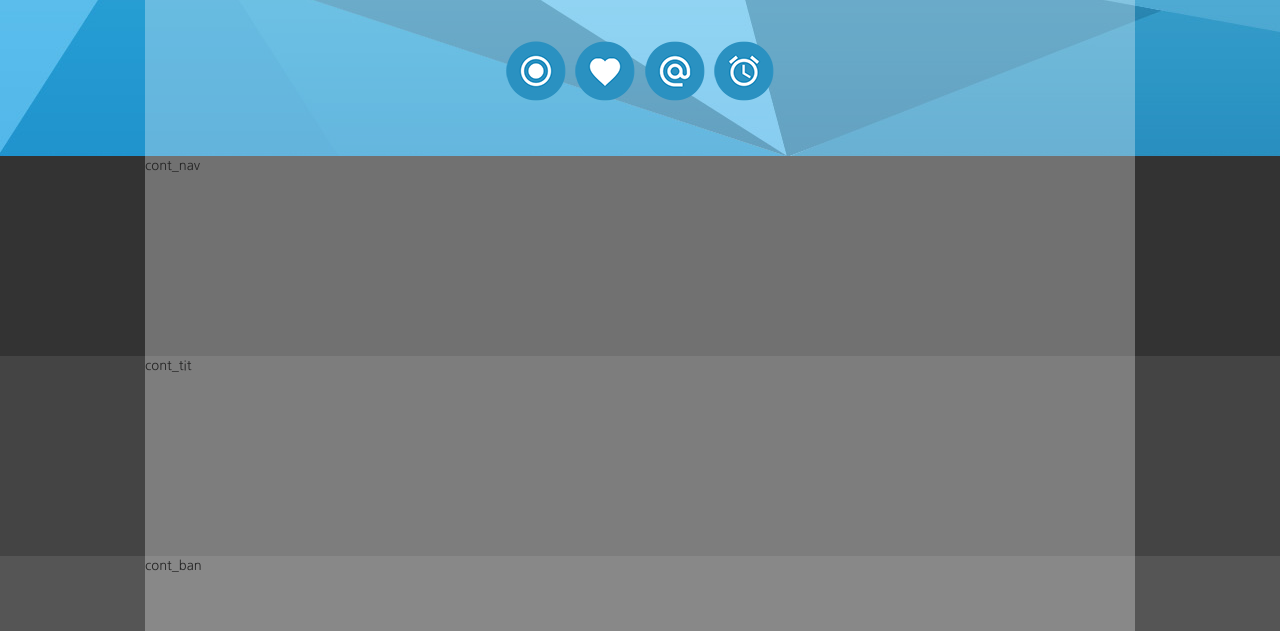
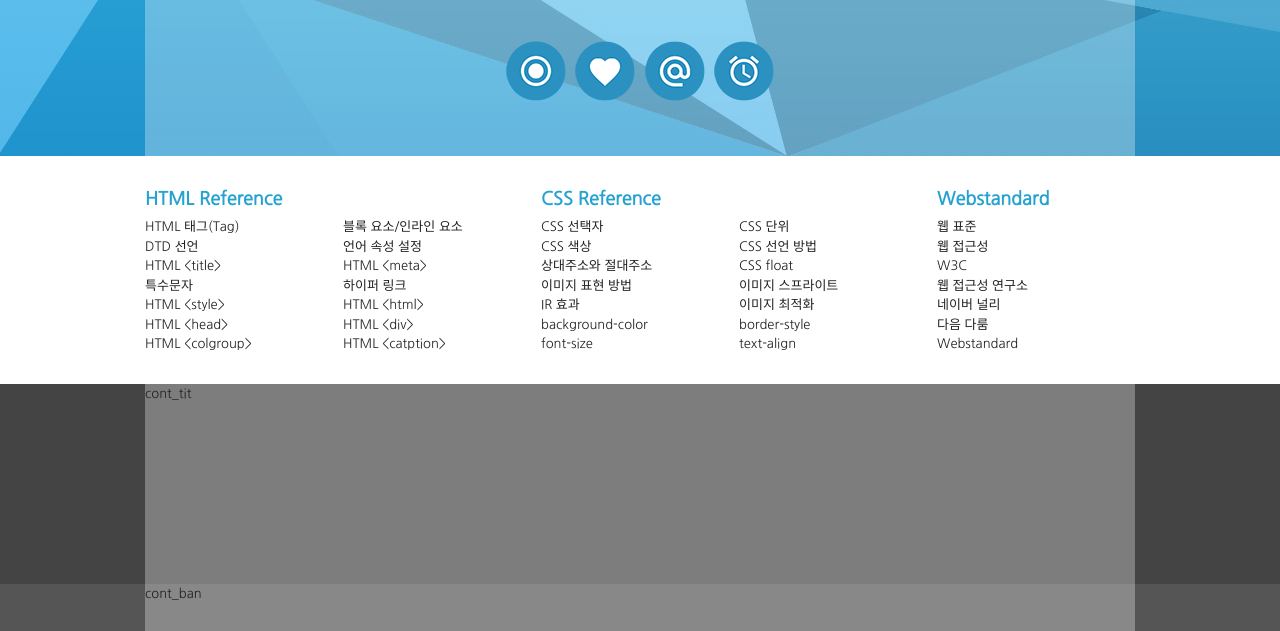
Before and after one commit to ssi02014/WebStandardSite, a plain HTML site: page index.html in a window 1280 px wide. Shown: the part 169-800 px from the top of the page. Drawn offline with Linux system fonts and the light colour scheme.

Commit message:
Add files via upload

```diff
--- a/index.html
+++ b/index.html
@@ -63,7 +63,61 @@
 
         <div id="contents">
             <div id="cont_nav">
-                <div class="container">cont_nav</div>
+                <div class="container">
+                    <h2 class="ir_su">전체 메뉴</h2>
+                    <div class="nav">
+                        <div>
+                            <h3>HTML Reference</h3>
+                            <ol>
+                                <li><a href="#">HTML 태그(Tag)</a></li>
+                                <li><a href="#">블록 요소/인라인 요소</a></li>
+                                <li><a href="#">DTD 선언</a></li>
+                                <li><a href="#">언어 속성 설정</a></li>
+                                <li><a href="#">HTML &lt;title></a></li>
+                                <li><a href="#">HTML &lt;meta></a></li>
+                                <li><a href="#">특수문자</a></li>
+                                <li><a href="#">하이퍼 링크</a></li>
+                                <li><a href="#">HTML &lt;style></a></li>
+                                <li><a href="#">HTML &lt;html></a></li>
+                                <li><a href="#">HTML &lt;head></a></li>
+                                <li><a href="#">HTML &lt;div></a></li>
+                                <li><a href="#">HTML &lt;colgroup></a></li>
+                                <li><a href="#">HTML &lt;catption></a></li>
+                            </ol>
+                        </div>
+                        <div>
+                            <h3>CSS Reference</h3>
+                            <ol>
+                                <li><a href="#">CSS 선택자</a></li>
+                                <li><a href="#">CSS 단위</a></li>
+                                <li><a href="#">CSS 색상</a></li>
+                                <li><a href="#">CSS 선언 방법</a></li>
+                                <li><a href="#">상대주소와 절대주소</a></li>
+                                <li><a href="#">CSS float</a></li>
+                                <li><a href="#">이미지 표현 방법</a></li>
+                                <li><a href="#">이미지 스프라이트</a></li>
+                                <li><a href="#">IR 효과</a></li>
+                                <li><a href="#">이미지 최적화</a></li>
+                                <li><a href="#">background-color</a></li>
+                                <li><a href="#">border-style</a></li>
+                                <li><a href="#">font-size</a></li>
+                                <li><a href="#">text-align</a></li>
+                            </ol>
+                        </div>
+                        <div class="last">
+                            <h3>Webstandard</h3>
+                            <ol>
+                                <li><a href="#">웹 표준</a></li>
+                                <li><a href="#">웹 접근성</a></li>
+                                <li><a href="#">W3C</a></li>
+                                <li><a href="#">웹 접근성 연구소</a></li>
+                                <li><a href="#">네이버 널리</a></li>
+                                <li><a href="#">다음 다룸</a></li>
+                                <li><a href="#">Webstandard</a></li>
+                            </ol>
+                        </div>
+                    </div>
+                </div>
             </div>
             <!-- //content_nav-->
             <div id="cont_tit">
--- a/reset.css
+++ b/reset.css
@@ -16,6 +16,11 @@ a:hover{
     color: #390;
 }
 
+/* 블릿기호 초기화 */
+dl, ul, ol, li, menu{
+    list-style: none;
+}
+
 /* 폰트초기화 */
 body, input, textarea, button, table{
     font-family: 'Nanum Gothic', sans-serif;
@@ -26,7 +31,7 @@ body, input, textarea, button, table{
 
 /* IR 효과: 이미지 대체 텍스트 제공을 위한 CSS 기법 */
 
-/* 1. 의미있는 이미지에 대체 텍스트 제공 */
+    /* 1. 의미있는 이미지에 대체 텍스트 제공 */
 .ir_pm{
     display: block;
     overflow: hidden;
@@ -35,7 +40,7 @@ body, input, textarea, button, table{
     /* /text-indent: 들여쓰기 */
     text-indent: -9999px;
 }
-/* 2. 의미있는 이미지에 대체 텍스트로 이미지가 없어도 대체 텍스트를 보여주고자 할 때 사용 */
+    /* 2. 의미있는 이미지에 대체 텍스트로 이미지가 없어도 대체 텍스트를 보여주고자 할 때 사용 */
 .ir_wa{
     display: block;
     overflow: hidden;
@@ -44,7 +49,7 @@ body, input, textarea, button, table{
     width: 100%;
     height: 100%;
 }
-/* 3. 대체 텍스트가 아닌 접근성을 위한 숨김 텍스트를 제공할 때 사용 */
+    /* 3. 대체 텍스트가 아닌 접근성을 위한 숨김 텍스트를 제공할 때 사용 */
 .ir_su{
     overflow: hidden;
     position: absolute;
--- a/style.css
+++ b/style.css
@@ -27,30 +27,23 @@
 
 /* 레이아웃 */
 #wrap{
-    width: 100%;
 }
 #header{
-    width: 100%;
     height: 325px;
     /* repeat-x x축으로 반복 */
     background: url(img/header_bg.jpg) center top repeat-x;
 }
 #contents{
-    width: 100%;
-    height: 800px;
-    background:#222;
+
 }
 #footer{
-    width: 100%;
     height: 200px;
     background: #333;
 }
 
 /* 컨텐츠 레이아웃 */
 #cont_nav{
-    width: 100%;
-    height: 200px;
-    background: #333;
+
 }
 #cont_tit{
     width: 100%;
@@ -146,3 +139,42 @@
 .header .header-icon a.icon4:hover{
     background-position: -60px -180px;
 }
+
+/* 전체 메뉴*/
+
+/* float: left로 인한 영역깨짐(height:0) 방지법
+    1. 깨지는 영역에 똑같이 float:left를 사용(비추) 왜? 모든 영역에 float 사용해야 됨
+    2. float의 성질을 차단하는 clear:both; 를 사용한다. (X) 왜? 어떤 영역이 깨졌는지 찾기 어려움
+    3. float을 사용한 상위 박스한테 overflow:hidden을 사용(O) 현재 수준에 맞음
+    4. clearfix를 사용 (O) 가장 좋은 방법
+*/
+.nav{
+    overflow: hidden;
+    padding: 30px 0;
+}
+.nav > div {
+    float: left;
+    width: 40%;
+}
+/*last-child는 ie9부터 사용 가능*/
+.nav > div:last-child{
+    width: 20%;
+}
+.nav > div h3{
+    font-size: 18px;
+    color: #25a2d0;
+    margin-bottom: 4px;
+}
+.nav > div ol{
+    overflow: hidden;
+}
+.nav > div ol li{
+    float: left;
+    width: 50%;
+}
+.nav > div.last ol li{
+    width: 100%;
+}
+.nav > div ol li a:hover{
+    text-decoration: underline;
+}
```
